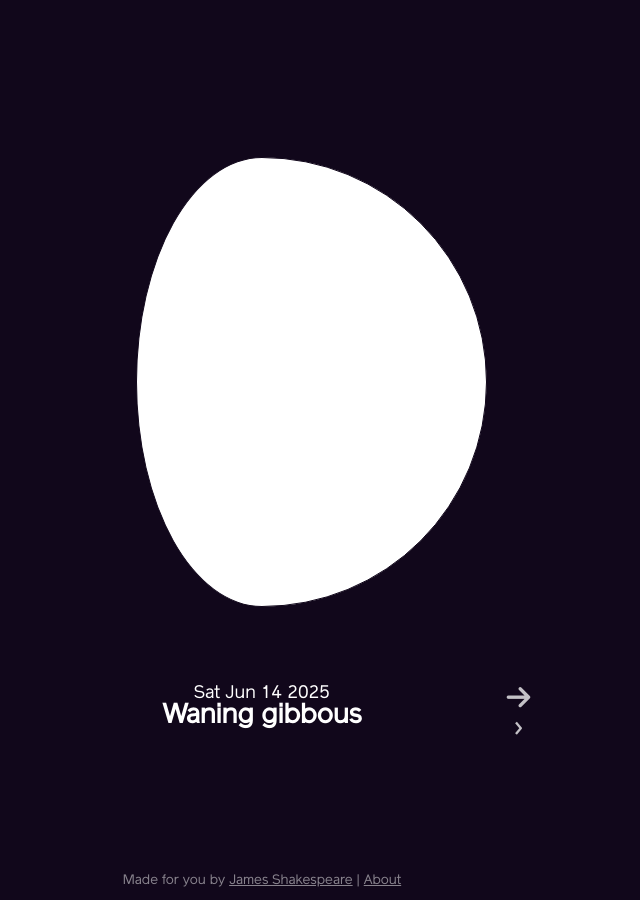
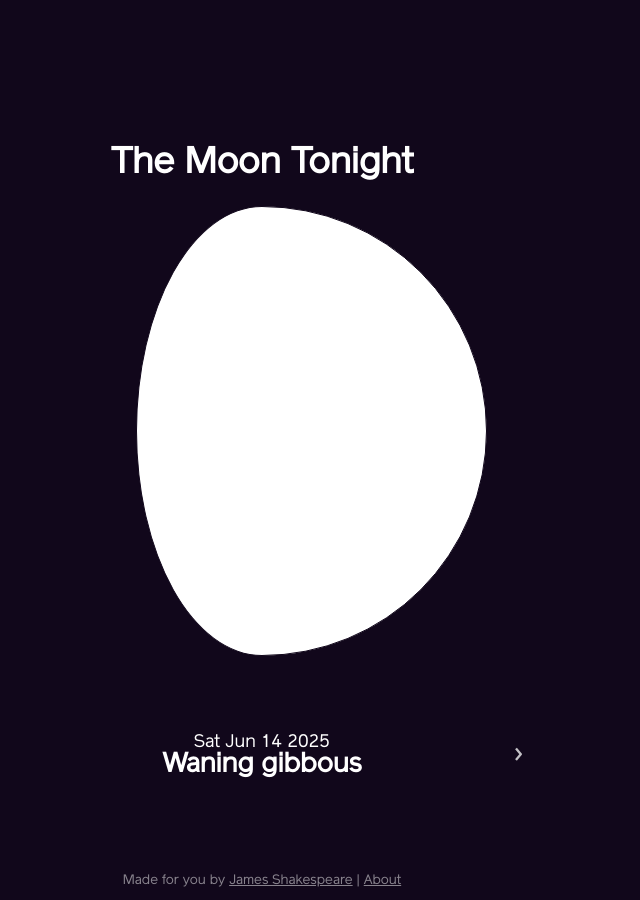
Before and after one commit to jshakes/moontonight, a Jekyll site: the page built from index.html, in a window 1280 px wide. Shown: the whole page, without its empty margins (378-1018 px from the left). Built offline with Jekyll 4.4.1, drawn with Linux system fonts in a browser that asks for light colours.

Commit message:
rewrite about page, readme; remove icomoon and other cleanup

```diff
--- a/assets/css/main.scss
+++ b/assets/css/main.scss
@@ -9,7 +9,6 @@
 
 @import '../scss/common/helpers';
 @import '../scss/common/classes';
-@import '../scss/common/icons';
 
 @import '../scss/modules/loading-screen';
 @import '../scss/modules/moon';
--- a/assets/js/app.js
+++ b/assets/js/app.js
@@ -130,6 +130,12 @@
   moonEl.addEventListener('touchstart', function(e) {
     startX = e.touches[0].clientX;
     startY = e.touches[0].clientY;
+    e.preventDefault(); // Prevent page scrolling during touch
+  });
+
+  moonEl.addEventListener('touchmove', function(e) {
+    // Prevent scrolling while touching the moon
+    e.preventDefault();
   });
 
   moonEl.addEventListener('touchend', function(e) {
--- a/assets/scss/base/_webfonts.scss
+++ b/assets/scss/base/_webfonts.scss
@@ -21,14 +21,3 @@
        url('../fonts/reader-regular-web.svg#reader-regular-web') format('svg');
   font-weight: 400;
 }
-
-@font-face {
-    font-family: icomoon;
-    src: url('../fonts/icomoon.eot?93sliu');
-    src: url('../fonts/icomoon.eot?93sliu#iefix') format('embedded-opentype'),
-         url('../fonts/icomoon.ttf?93sliu') format('truetype'),
-         url('../fonts/icomoon.woff?93sliu') format('woff'),
-         url('../fonts/icomoon.svg?93sliu#icomoon') format('svg');
-    font-weight: normal;
-    font-style: normal;
-}
--- a/assets/scss/common/_icons.scss
+++ /dev/null
@@ -1,37 +0,0 @@
-
-// Updated icomoon mixin
-$icons:(
-  cloud-warning: "\e900",
-  arrow-right: "\ea3c",
-  arrow-left: "\ea40"
-);
-
-@mixin icon($iconName, $lineHeight: 1, $fontSize: inherit, $position: before){
-  /* Better Font Rendering =========== */
-  -webkit-font-smoothing: antialiased;
-  -moz-osx-font-smoothing: grayscale;
-
-  &:#{$position}{
-    font-family: 'icomoon';
-    font-size: $fontSize;
-    speak: none;
-    font-style: normal;
-    font-weight: normal;
-    font-variant: normal;
-    text-transform: none;
-    line-height: $lineHeight;
-    content: map-get($icons, $iconName);
-    @content;
-  }
-}
-
-// Create generic icon classes from the map using a for loop that will place the icon before element content
-@each $iconName, $iconValue in $icons {
-
-  .icon-#{$iconName} {
-    @include icon($iconName, 1, 1em, before);
-    &:before {
-      margin-right: 0.5em;
-    }
-  }
-}
--- a/assets/scss/modules/_day-info.scss
+++ b/assets/scss/modules/_day-info.scss
@@ -44,26 +44,3 @@
     outline: 0;
   }
 }
-
-.day-info-prev {
-  @include icon(arrow-left);
-}
-
-.day-info-next {
-  @include icon(arrow-right);
-}
-
-.day-info-cloud-warning {
-  @include icon(cloud-warning, 1, 3em);
-  display: none;
-  position: relative;
-  margin: 1em 0 0;
-  border-top: 1px solid rgba(255, 255, 255, 0.5);
-  padding: 1em 0 1em 4em;
-  bottom: 0;
-  text-align: left;
-  &:before {
-    @extend .absolute-center-vertical;
-    left: 0;
-  }
-}
--- a/assets/scss/modules/_footer.scss
+++ b/assets/scss/modules/_footer.scss
@@ -1,9 +1,14 @@
 .site-footer {
-  position: absolute;
+  position: fixed;
   width: 100%;
   bottom: 0;
   z-index: 3;
   padding: 1em;
   font-size: .75em;
   color: rgba(255, 255, 255, 0.5);
+
+  @media (max-height: 600px) {
+    position: static;
+    margin-top: 2em;
+  }
 }
--- a/index.html
+++ b/index.html
@@ -7,7 +7,7 @@
 
 <main class="moon-wrapper">
   <div class="moon-container">
-    <h1 class="visually-hidden">The Moon Tonight</h1>
+    <h1>The Moon Tonight</h1>
 
     <figure class="moon-illustration" id="js-moon" role="img" aria-labelledby="js-phase-name" aria-describedby="js-date">
       <div class="half" aria-hidden="true">
```
Also changed, not shown: about.html (+20 -11 lines), README.md, assets/fonts/icomoon.ttf (deleted), assets/fonts/icomoon.woff (deleted), 2 other files.
